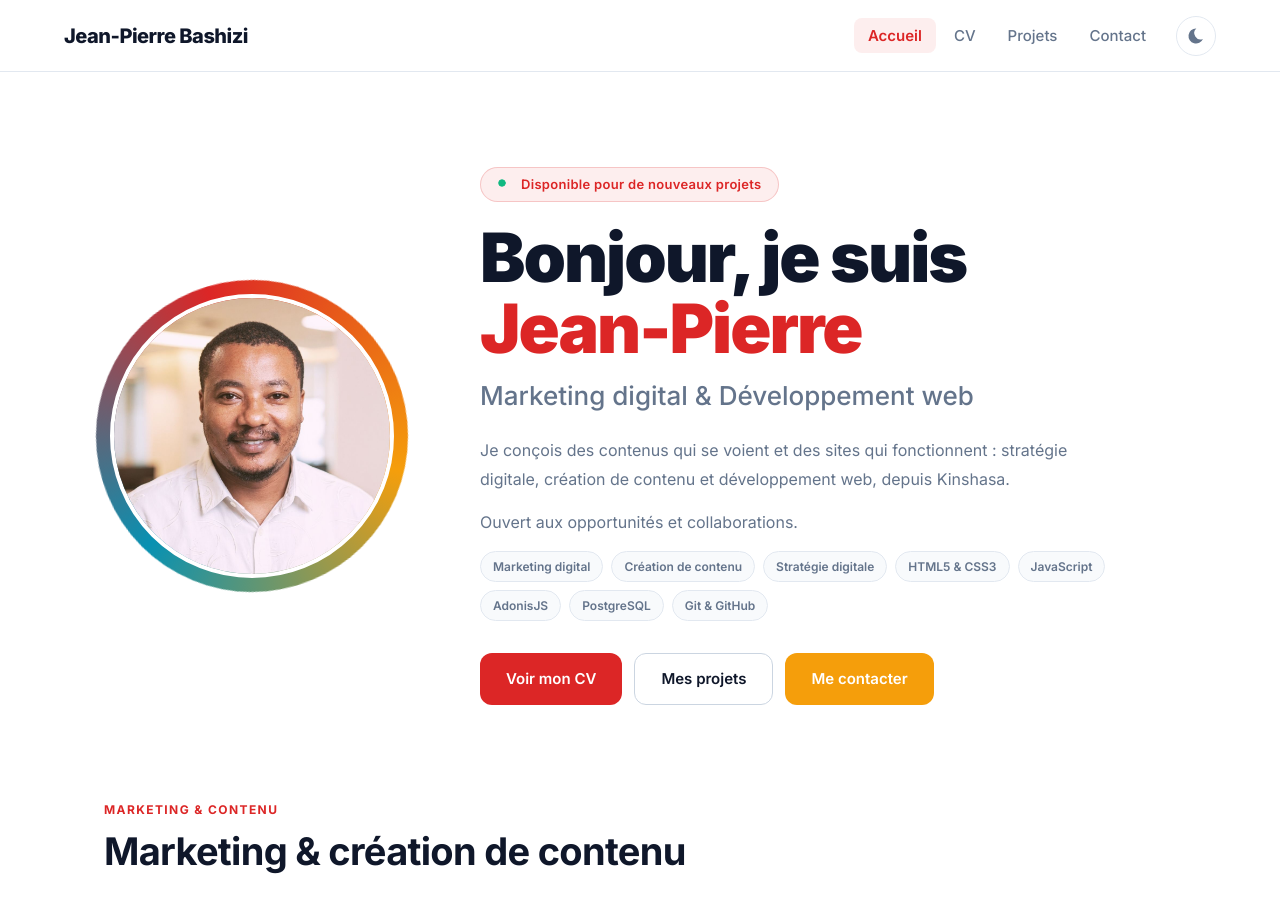
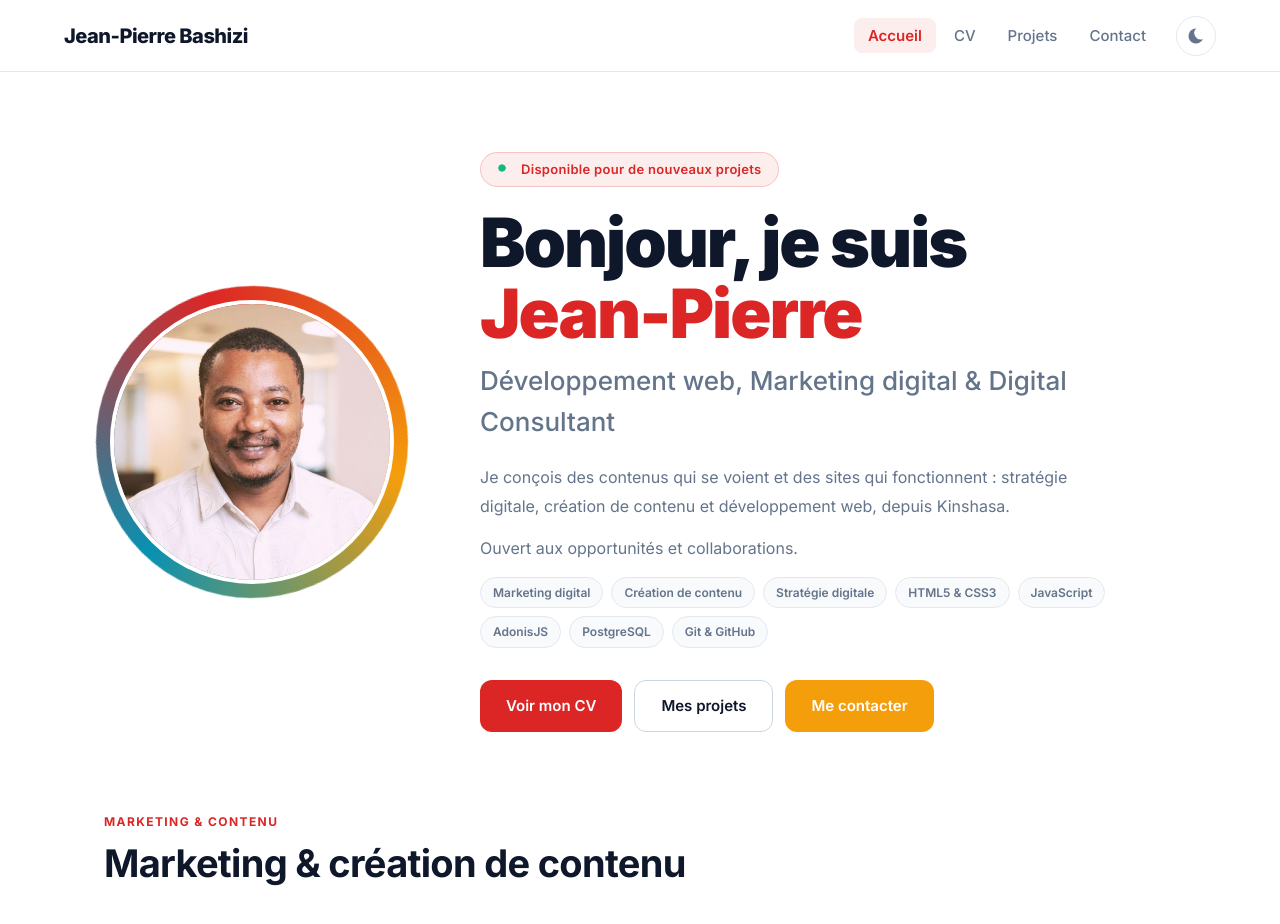
Before and after one commit to JPBash/portfolio, a website: page index.html in a window 1280 px wide. Shown: the top 924 px of the page. Drawn offline with Linux system fonts and the light colour scheme.

Commit message:
Update homepage subtitle

```diff
--- a/index.html
+++ b/index.html
@@ -60,7 +60,7 @@
                     Disponible pour de nouveaux projets
                 </div>
                 <h1 class="animate-in delay-1">Bonjour, je suis<br><span class="highlight">Jean-Pierre</span></h1>
-                <h2 class="animate-in delay-2">Marketing digital & Développement web</h2>
+                <h2 class="animate-in delay-2">Développement web, Marketing digital & Digital Consultant</h2>
                 <p class="animate-in delay-2">
                     Je conçois des contenus qui se voient et des sites qui fonctionnent : stratégie digitale, création de contenu et développement web, depuis Kinshasa.
                 </p>
```
